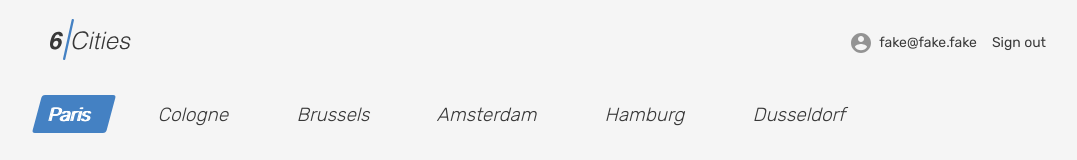
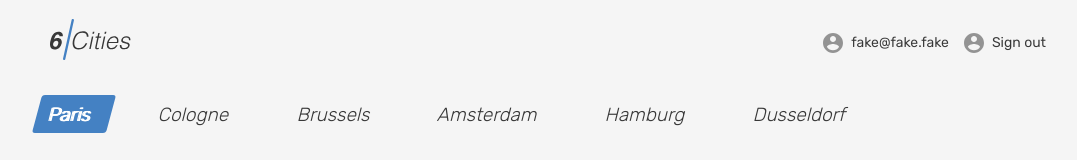
Before and after one commit to htmlacademy-react/794021-six-cities-simple-12, a React (Create React App) app in the folder project/: page / in a window 1280 px wide. Shown: the top 160 px of the page, without its empty margins (92-1169 px from the left). Built offline with nearby package versions, Linux system fonts and the light colour scheme; no server answers.

Commit message:
feat: navigate to Login page if click link

```diff
--- a/project/src/components/header/login-logout.tsx
+++ b/project/src/components/header/login-logout.tsx
@@ -1,3 +1,5 @@
+import { Link } from 'react-router-dom';
+import { AppRoute } from 'src/consts/consts';
 import { UserLogin } from 'src/types/types';
 
 type LoginLogoutProps = {
@@ -5,22 +7,18 @@ type LoginLogoutProps = {
 }
 
 function LoginLogout({ userLogin }: LoginLogoutProps): JSX.Element {
-  let linkText = 'Sign in';
-  let isNotLoggedBlock: JSX.Element | null =
-    <div className="header__avatar-wrapper user__avatar-wrapper"></div>;
-
-  if (userLogin !== null) {
-    linkText = 'Sign out';
-    isNotLoggedBlock = null;
-  }
+  const linkText = userLogin ? 'Sign out' : 'Sign in';
+  const href = userLogin ? '' : AppRoute.Login;
 
   return (
-    // TODO: remove eslint rule eventually
-    // eslint-disable-next-line jsx-a11y/anchor-is-valid
-    <a className="header__nav-link" href="#">
-      {isNotLoggedBlock}
+    <Link className="header__nav-link" to={href}>
+      {
+        userLogin ?
+          <div className="header__avatar-wrapper user__avatar-wrapper"></div> :
+          null
+      }
       <span className="header__signout">{linkText}</span>
-    </a>
+    </Link>
   );
 }
 
```
